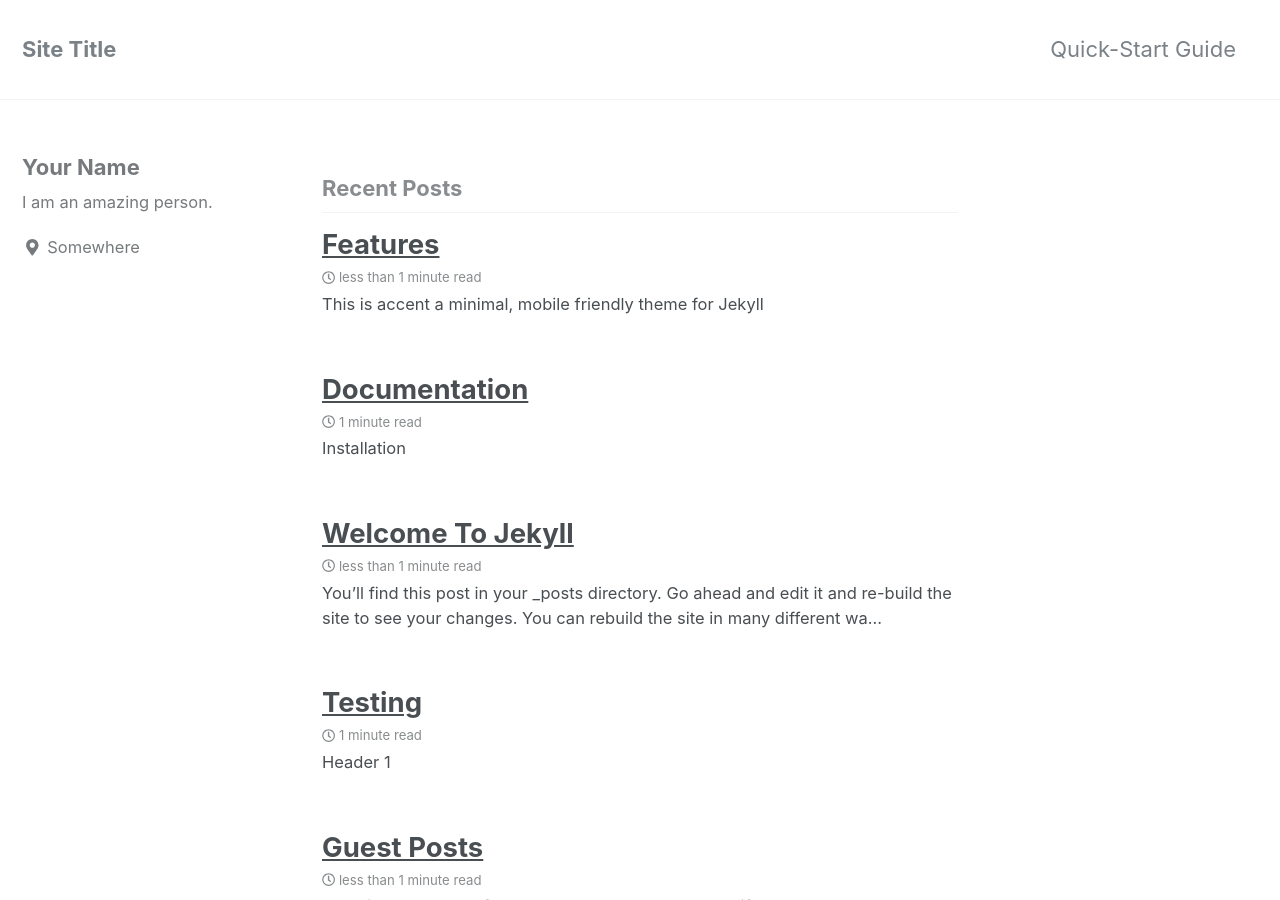
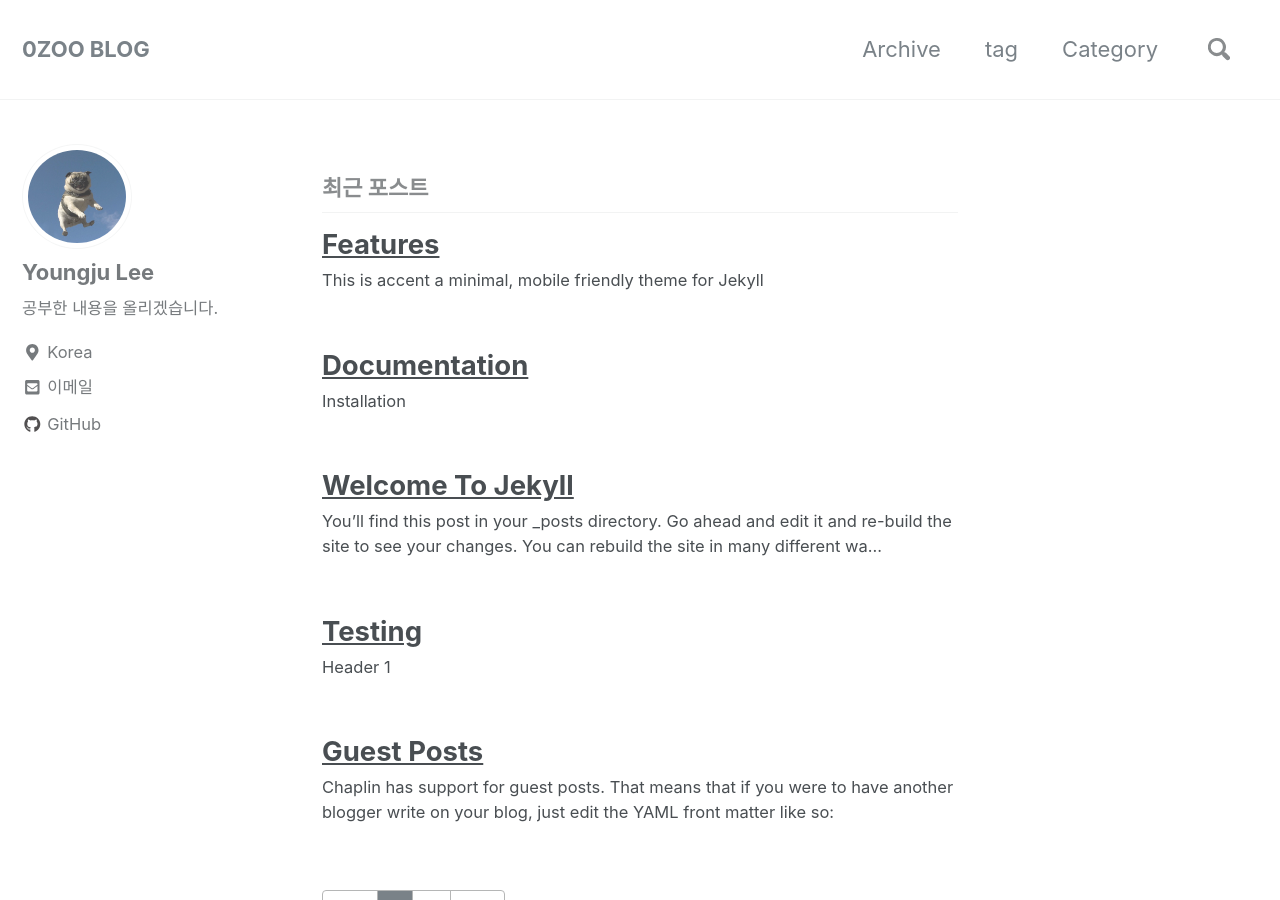
Before and after one commit to 0zoo/0zoo.github.io, a Jekyll site: the page built from index.html, in a window 1280 px wide and 900 px high. Built offline with Jekyll 4.4.1, drawn with Linux system fonts in a browser that asks for light colours; nearby versions of some CDN libraries; the list of posts is cut into pages by our own code; some of the changed text lies outside the part shown.

Commit message:
개인 설정 추가

```diff
--- a/_config.yml
+++ b/_config.yml
@@ -15,14 +15,14 @@
 minimal_mistakes_skin    : "default" # "air", "aqua", "contrast", "dark", "dirt", "neon", "mint", "plum", "sunrise"
 
 # Site Settings
-locale                   : "en-US"
-title                    : "Site Title"
+locale                   : "ko"
+title                    : "0ZOO BLOG"
 title_separator          : "-"
-name                     : "Your Name"
-description              : "An amazing website."
-url                      : # the base hostname & protocol for your site e.g. "https://mmistakes.github.io"
+name                     : "0zoo"
+description              : "hihi"
+url                      : "https://0zoo.github.io"
 baseurl                  : # the subpath of your site, e.g. "/blog"
-repository               : # GitHub username/repo-name e.g. "mmistakes/minimal-mistakes"
+repository               : "0zoo/0zoo.github.io"
 teaser                   : # path of fallback teaser image, e.g. "/assets/images/500x300.png"
 # breadcrumbs            : false # true, false (default)
 words_per_minute         : 200
@@ -58,8 +58,8 @@ reCaptcha:
   secret                 :
 atom_feed:
   path                   : # blank (default) uses feed.xml
-search                   : # true, false (default)
-search_full_content      : # true, false (default)
+search                   : true
+search_full_content      : true
 search_provider          : # lunr (default), algolia
 algolia:
   application_id         : # YOUR_APPLICATION_ID
@@ -98,11 +98,11 @@ analytics:
 
 # Site Author
 author:
-  name             : "Your Name"
-  avatar           : # path of avatar image, e.g. "/assets/images/bio-photo.jpg"
-  bio              : "I am an amazing person."
-  location         : "Somewhere"
-  email            :
+  name             : "Youngju Lee"
+  avatar           : "/assets/images/dog.jpeg"
+  bio              : "공부한 내용을 올리겠습니다. "
+  location         : "Korea"
+  email            : "e0zoo94@gmail.com"
   uri              :
   home             : # null (default), "absolute or relative url to link to author home"
   bitbucket        :
@@ -111,7 +111,7 @@ author:
   flickr           :
   facebook         :
   foursquare       :
-  github           :
+  github           : "0zoo"
   gitlab           :
   google_plus      :
   keybase          :
@@ -253,6 +253,11 @@ compress_html:
   ignore:
     envs: development
 
+comments:
+  provider               : "disqus"
+  disqus:
+    shortname            : dev-hundred-blog # Short-name
+
 
 # Defaults
 defaults:
@@ -263,7 +268,7 @@ defaults:
     values:
       layout: single
       author_profile: true
-      read_time: true
+      read_time: false
       comments: # true
       share: true
       related: true
```
Also changed, not shown: _data/navigation.yml (+6 -10 lines), _pages/category-archive.html (added, +14 -0 lines), _pages/tag-archive.html (added, +25 -0 lines), _pages/year-archive.html (added, +13 -0 lines), assets/images/dog.jpeg (added).
